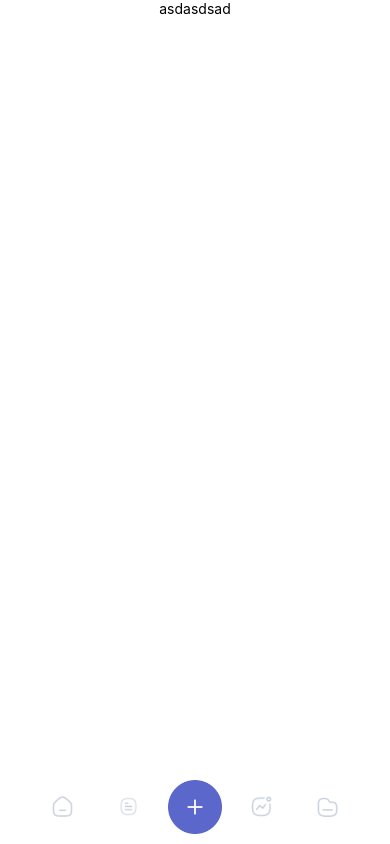
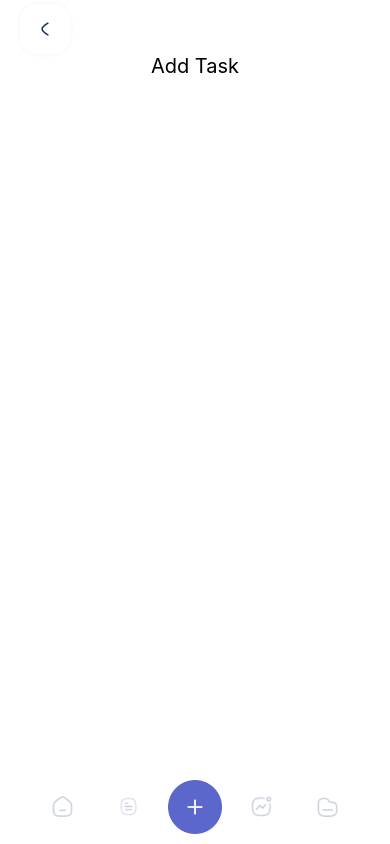
Before and after one commit to ng-anhhtuann/daily-app, a React Native app in the folder Daily/: screen /AddTask in a window 390 px wide. Built offline with nearby package versions, Linux system fonts and the light colour scheme.

Commit message:
Add task screen

```diff
--- a/Daily/src/frames/homes/AddTask.js
+++ b/Daily/src/frames/homes/AddTask.js
@@ -1,21 +1,47 @@
 import React from 'react';
-import {View, Text, StyleSheet} from 'react-native';
+import {View, Text, StyleSheet, TouchableOpacity} from 'react-native';
 
 import {DeviceWidth, DeviceHeight} from '../../utils/device';
-import {BLUE_HEAVY, WHITE} from '../../utils/colors';
+import {BLUE_HEAVY, WHITE, BLACK} from '../../utils/colors';
+import {BackButton} from '../../shared/svgs';
 
 const AddTask = () => {
   return (
     <View style={styles.container}>
-      <Text>asdasdsad</Text>
+      <TouchableOpacity
+        style={{
+          backgroundColor: WHITE,
+          borderRadius: 16,
+          width: 50,
+          height: 50,
+          alignItems: 'center',
+          justifyContent: 'center',
+          shadowOpacity: 0.05,
+          shadowRadius: 5,
+          // position: 'absolute',
+        }}>
+        <BackButton />
+      </TouchableOpacity>
+      <View
+        style={{
+          // position: 'absolute',
+          flexDirection: 'row',
+          alignItems: 'center',
+          justifyContent: 'center',
+        }}>
+        <Text style={{color: BLACK, fontSize: 20}}>Add Task</Text>
+      </View>
     </View>
   );
 };
 const styles = StyleSheet.create({
   container: {
     flex: 1,
-    alignItems: 'center',
+    // alignItems: 'center',
     backgroundColor: WHITE,
+    paddingTop: DeviceWidth * 0.01,
+    paddingRight: DeviceWidth * 0.05,
+    paddingLeft: DeviceWidth * 0.05,
   },
 });
 export default AddTask;
--- a/Daily/src/shared/Activity.js
+++ b/Daily/src/shared/Activity.js
@@ -1,17 +1,6 @@
 import React, {useEffect, useState} from 'react';
 import {View, StyleSheet, Text, TouchableOpacity} from 'react-native';
-import {
-  BOOST_BG,
-  GREY,
-  GREY_LINE,
-  GREY_WEAK,
-  NAME_TEXT,
-  PERSONAL,
-  PRIVATE,
-  SECRET,
-  TEXT_FADE,
-  WHITE,
-} from '../utils/colors';
+import {GREY_WEAK, NAME_TEXT, PERSONAL, SECRET} from '../utils/colors';
 import {DeviceHeight, DeviceWidth} from '../utils/device';
 import {space, title} from '../utils/typo';
 import {BackButton, NextButton} from './svgs';
@@ -48,12 +37,7 @@ const Activity = () => {
           <NextButton />
         </TouchableOpacity>
       </View>
-      <View
-        style={{
-          height: '80%',
-          width: '100%',
-          flexDirection: 'row',
-        }}>
+      <View style={styles.row}>
         {listBooster.map((val, i) => {
           return (
             <Booster
@@ -71,6 +55,11 @@ const Activity = () => {
   );
 };
 const styles = StyleSheet.create({
+  row: {
+    height: '80%',
+    width: '100%',
+    flexDirection: 'row',
+  },
   activity: {
     height: DeviceHeight * 0.35,
     width: DeviceWidth * 0.9,
```
